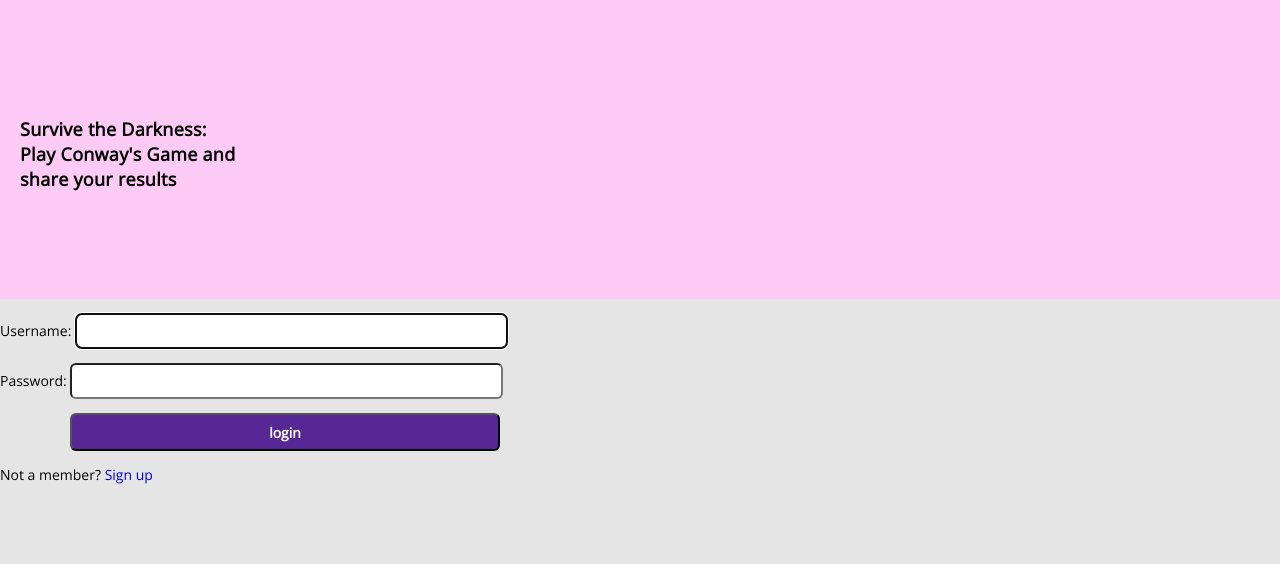
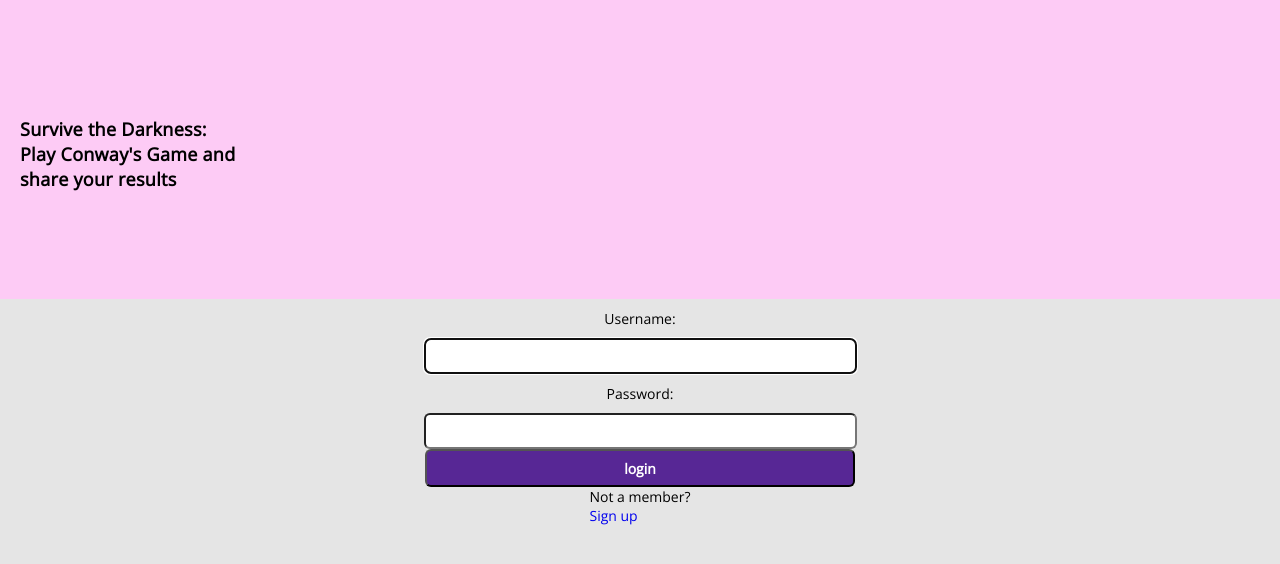
Before and after one commit to dhagandev/ConwayProject, a Django app: page /accounts/login/ in a window 1280 px wide. Shown: the part 67-631 px from the top of the page. Run offline with Django 3.2, Linux system fonts and the light colour scheme; some web fonts are replaced.

Commit message:
styling updates and routing updates, signup bug fixed

```diff
--- a/conway_app/static/css/login.css
+++ b/conway_app/static/css/login.css
@@ -17,13 +17,17 @@ h3 {
 }
 
 input {
+    margin: 10px;
     height: 30px;
     width: 425px;
     border-radius: 6px;
 }
 
 .btn {
-
+    display: flex;
+    flex-direction: column;
+    align-content: center;
+    text-align: center;
     background-color: #572795;
     color: white;
     font-family: Open Sans;
@@ -31,16 +35,15 @@ input {
     font-weight: bold;
     font-size: 14px;
     line-height: 19px;
-   text-align: center;
     height: 38px;
     width: 430px;
-   padding: 5px;
     border-radius: 6px;
-   margin-left: 70px;
+
 }
 
 p {
-
+    display: flex;
+    flex-direction: row;
     font-family: Open Sans;
     font-style: normal;
     font-weight: normal;
@@ -48,3 +51,13 @@ p {
     line-height: 19px;
     color: #000000;
 }
+
+.helptext {
+    visibility: hidden;
+    display: none !important;
+}
+
+label {
+    text-align: center;
+    padding: 10px;
+}
--- a/conway_app/static/css/signup.css
+++ b/conway_app/static/css/signup.css
@@ -17,13 +17,56 @@ h3 {
 }
 
 input {
-
+    margin: auto;
     height: 30px;
     width: 425px;
     border-radius: 6px;
 }
 
 .btn {
+    display: flex;
+    flex-direction: column;
+    align-content: center;
+    text-align: center;
+    background-color: #572795;
+    color: white;
+    font-family: Open Sans;
+    font-style: normal;
+    font-weight: bold;
+    font-size: 14px;
+    line-height: 19px;
+    height: 38px;
+    width: 430px;
+    padding: 5px;
+    border-radius: 6px;header {
+        height: 300px;
+        background-color: #FDCBF5;
+    }
+
+    h3 {
+
+        align-items: left;
+        padding-top: 100px;
+        padding-left: 20px;
+        font-family: Open Sans;
+        font-style: normal;
+        font-weight: bold;
+        font-size: 18px;
+        line-height: 25px;
+        letter-spacing: 0.292234px;
+    }
+
+    input {
+        margin: 10px;
+        height: 30px;
+        width: 425px;
+        border-radius: 6px;
+    }
+
+    .btn {
+        display: flex;
+        flex-direction: column;
+        align-content: center;
 
         background-color: #572795;
         color: white;
@@ -34,13 +77,14 @@ input {
         line-height: 19px;
         height: 38px;
         width: 430px;
-   padding: 5px;
         border-radius: 6px;
-   margin-left: 70px;
+
     }
 
     p {
-
+        display: flex;
+        flex-direction: column;
+        margin: auto;
         font-family: Open Sans;
         font-style: normal;
         font-weight: normal;
@@ -48,3 +92,34 @@ p {
         line-height: 19px;
         color: #000000;
     }
+
+    .helptext {
+        visibility: hidden;
+        display: none !important;
+    }
+
+    label {
+        text-align: center;
+        padding: 10px;
+    }
+    margin: auto;
+    margin-top: 10px auto;
+}
+
+p {
+    display: flex;
+    flex-direction: column;
+    align-content: center;
+    margin: auto;
+    font-family: Open Sans;
+    font-style: normal;
+    font-weight: normal;
+    font-size: 14px;
+    line-height: 19px;
+    color: #000000;
+}
+
+.helptext {
+    visibility: hidden;
+    display: none !important;
+}
```
Also changed, not shown: ConwayProject/settings.py (+12 -12 lines), conway_app/views.py (+6 -6 lines), db.sqlite3. Lines whose indentation alone changed are shown as unchanged.
